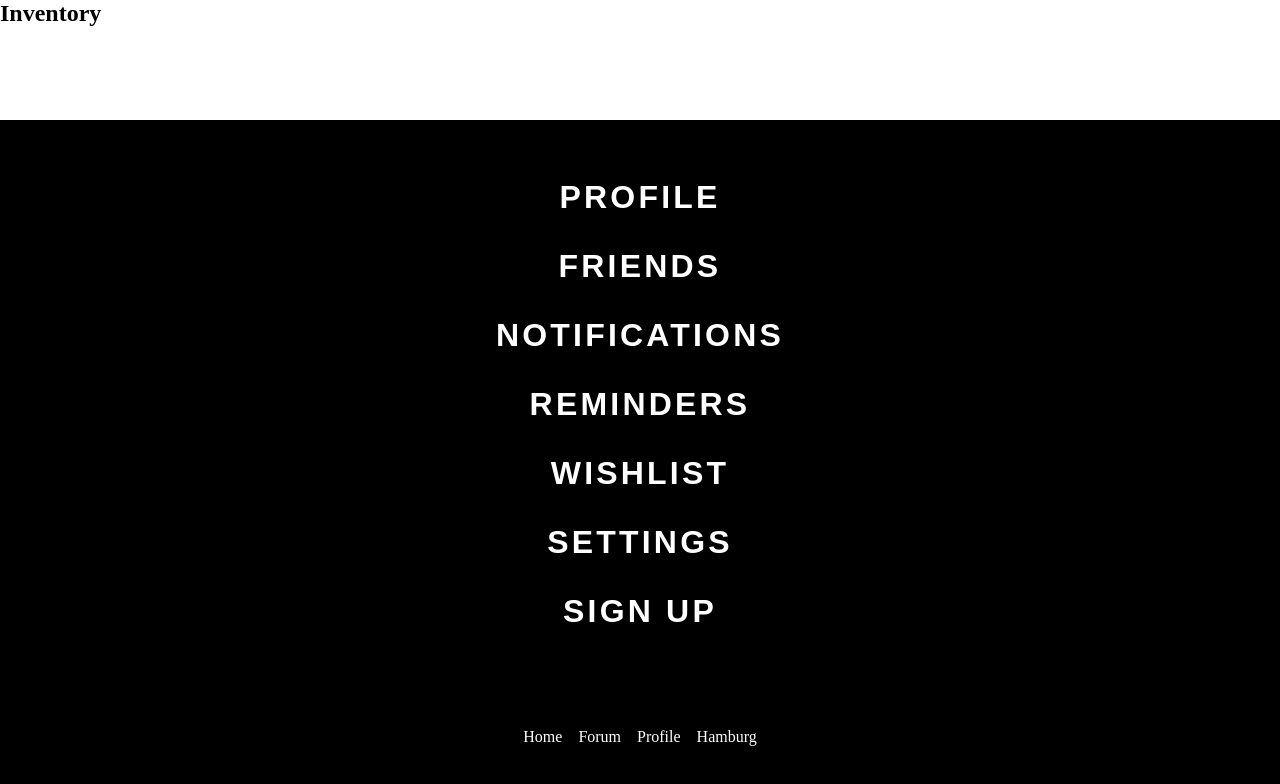
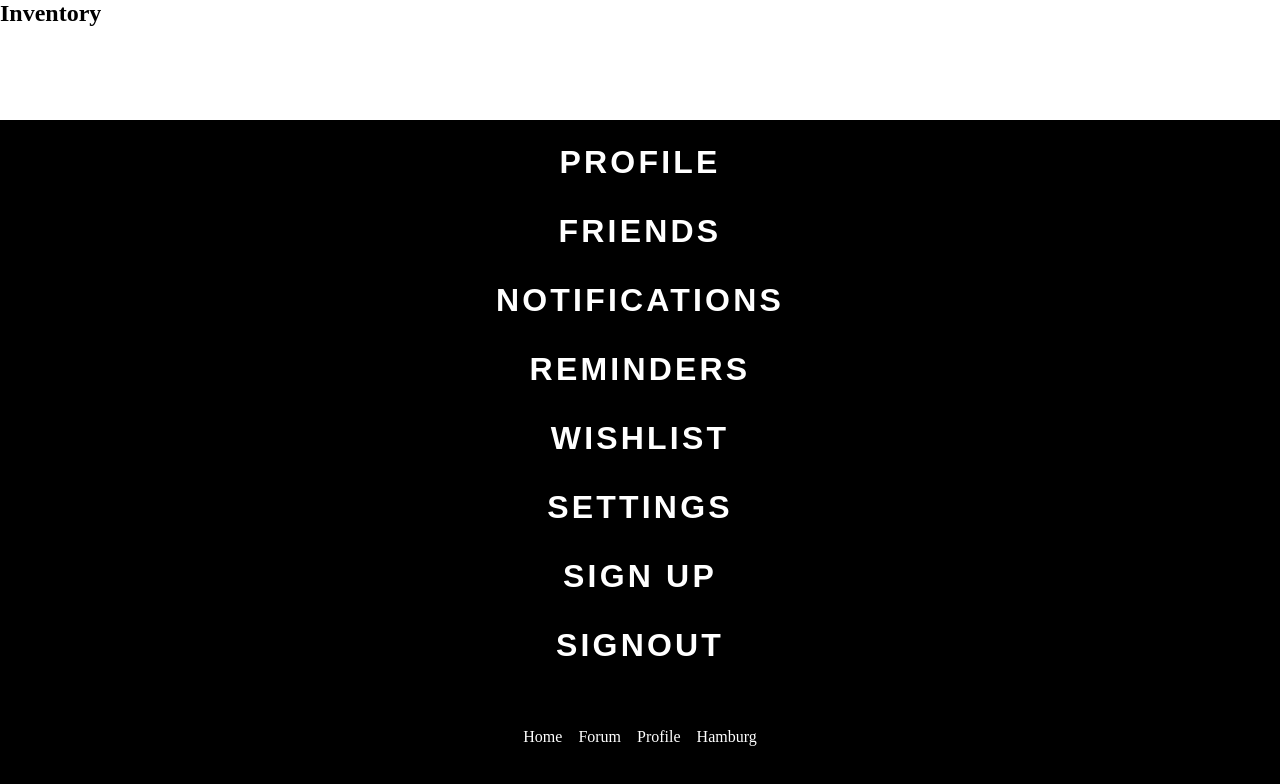
Before and after one commit to loreleim/greenhaus, a React (Create React App) app: page /greenhaus/inventory in a window 1280 px wide. Both pictures are taken after a click on the item "Hamburg". Shown: the top 784 px of the page. Built offline with nearby package versions, Linux system fonts and the light colour scheme; no server answers; a web font is replaced by a local one.

Commit message:
temporary signout button

```diff
--- a/src/components/nav-overlay/index.js
+++ b/src/components/nav-overlay/index.js
@@ -1,9 +1,11 @@
 import React, { PureComponent } from "react";
 import { Link } from "react-router-dom";
 import style from "./index.module.scss";
+import firebase from "../../database/firebase";
 
 export default class NavOverlay extends PureComponent {
   render() {
+
     return (
       <div>
         <nav
@@ -36,6 +38,9 @@ export default class NavOverlay extends PureComponent {
             <li>
               <Link to={"/signup"}>Sign Up</Link>
             </li>
+            <li onClick={() => firebase.auth().signOut()}>
+              SignOut
+            </li>
           </ul>
         </nav>
       </div>
```
